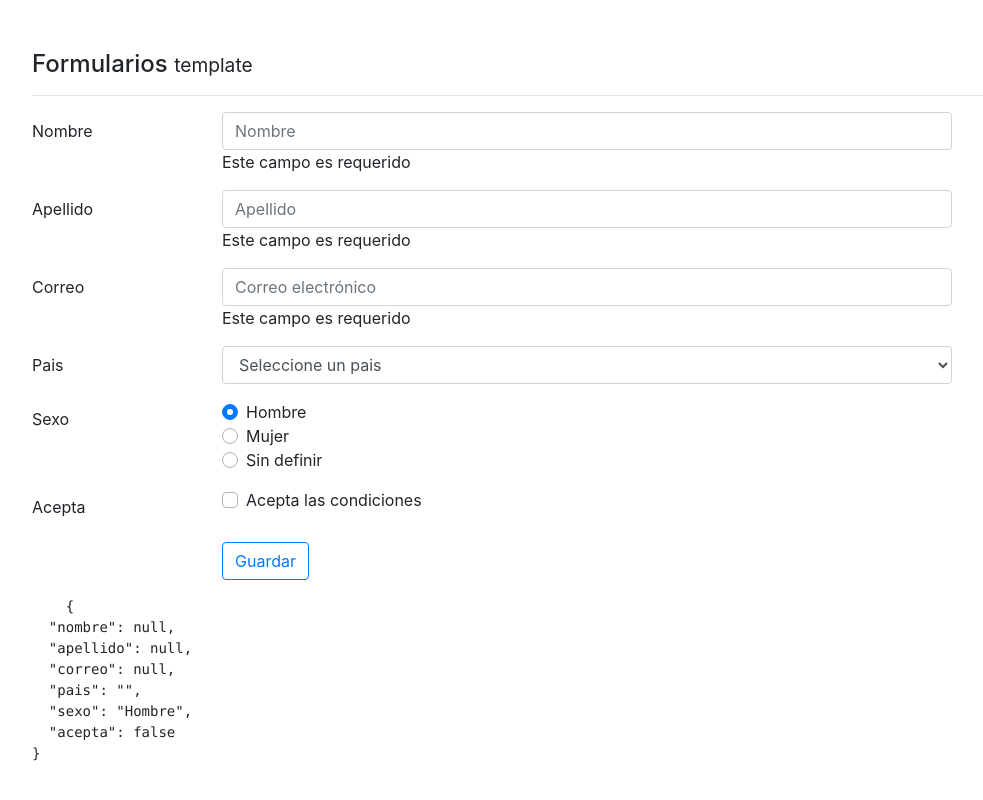
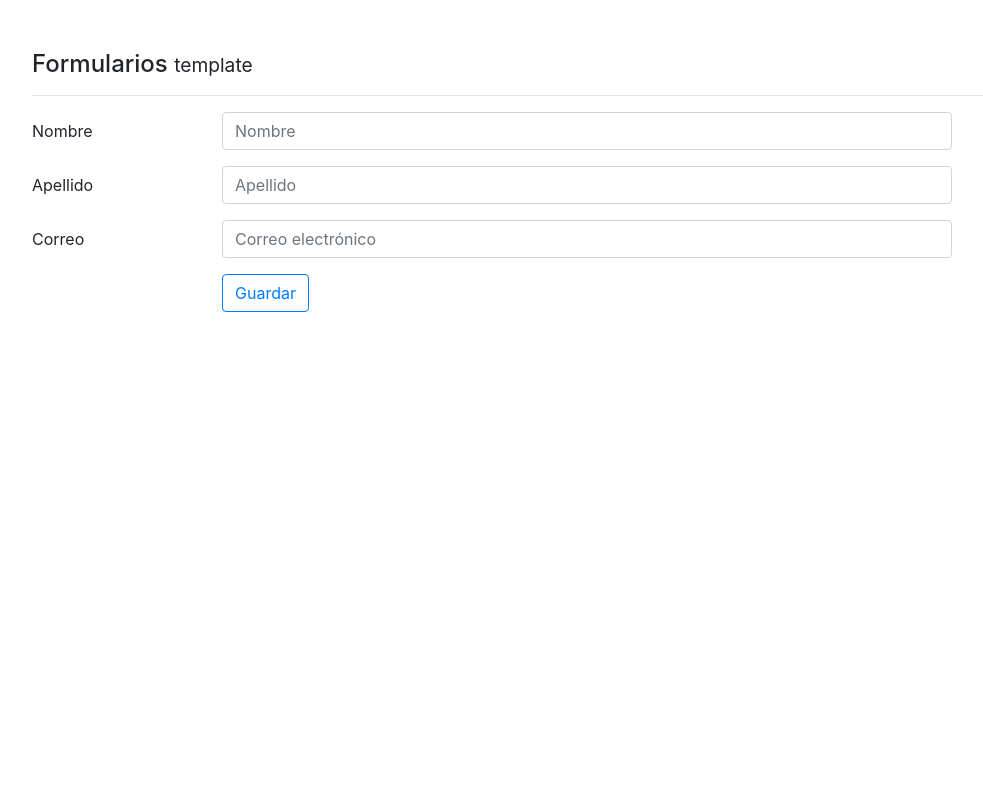
Before and after one commit to paulQR/angular-3pbwqg, an Angular app: page / in a window 1280 px wide. Shown: the whole page, without its empty margins (53-1036 px from the left). Built offline with nearby package versions, Linux system fonts and the light colour scheme.

Commit message:
2 files modified

```diff
--- a/src/app/app.component.html
+++ b/src/app/app.component.html
@@ -1,5 +1,9 @@
 <div class="container main-container">
 
+      <!--
       <app-template></app-template>
+      -->
+
+      <app-data></app-data>
 
 </div>
--- a/src/app/components/data/data.component.html
+++ b/src/app/components/data/data.component.html
@@ -0,0 +1,50 @@
+<h4>Formularios <small>template</small></h4>
+<hr>
+<form>
+
+  <div>
+
+    <div class="form-group row">
+      <label class="col-2 col-form-label">Nombre</label>
+      <div class="col-8">
+
+        <input class="form-control"
+               type="text"
+               placeholder="Nombre">
+      </div>
+    </div>
+
+    <div class="form-group row">
+      <label class="col-2 col-form-label">Apellido</label>
+      <div class="col-8">
+
+        <input class="form-control"
+               type="text"
+               placeholder="Apellido">
+      </div>
+    </div>
+
+  </div>
+
+  <div class="form-group row">
+    <label class="col-2 col-form-label">Correo</label>
+    <div class="col-md-8">
+
+      <input class="form-control"
+             type="email"
+             placeholder="Correo electrónico">
+    </div>
+  </div>
+
+
+
+  <div class="form-group row">
+    <label class="col-2 col-form-label">&nbsp;</label>
+    <div class="input-group col-md-8">
+      <button type="submit" class="btn btn-outline-primary">
+        Guardar
+      </button>
+    </div>
+  </div>
+
+</form>
```
